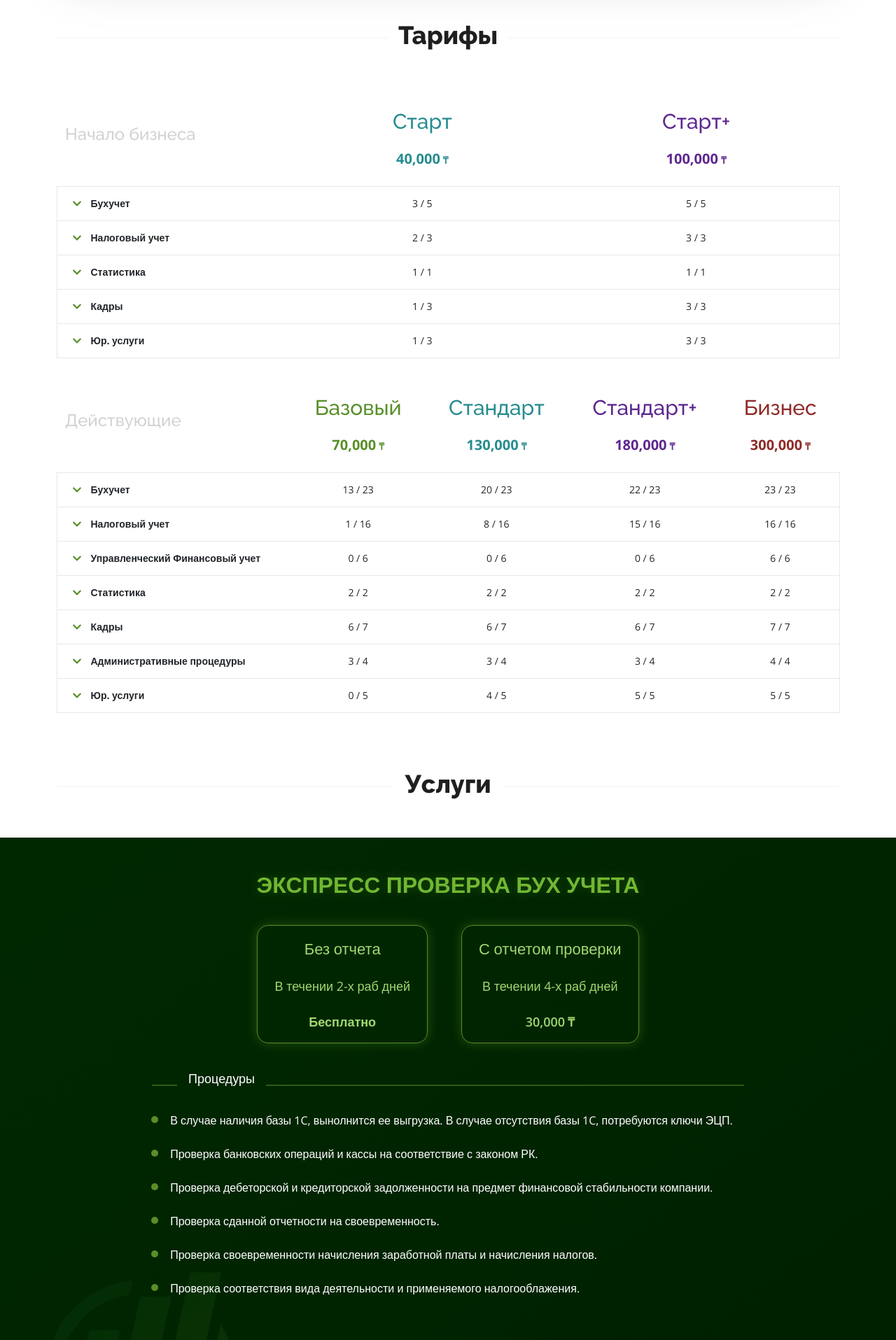
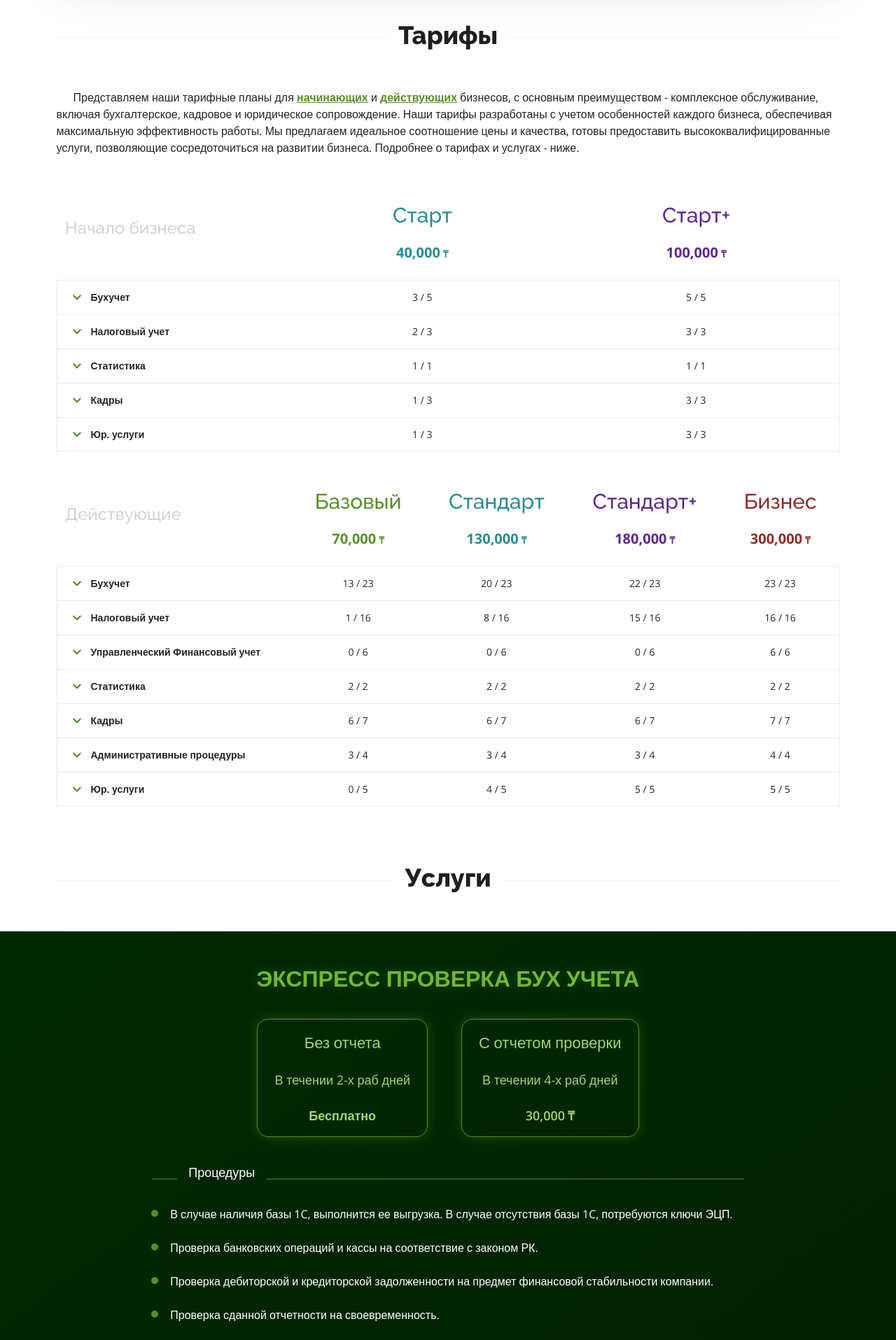
Before and after one commit to ReportPartner/Landing, a Next.js app: page / in a window 1280 px wide. Shown: the part 1320-3235 px from the top of the page at 70% size. Built offline with nearby package versions, Linux system fonts and the light colour scheme; a web font is replaced by a local one.

Commit message:
Text fixes and added descr to packages

```diff
--- a/src/components/PackagesTable/Packages.module.scss
+++ b/src/components/PackagesTable/Packages.module.scss
@@ -7,6 +7,16 @@
     justify-content: flex-start;
     align-items: center;
     gap: 24px;
+    .description {
+        text-indent: 24px;
+        font-size: 16px;
+        line-height: 24px;
+        a {
+            color: $green-400;
+            font-weight: 600;
+        }
+    }
+
     .packageRoot {
         width: 100%;
         .mainTitle, .title {
--- a/src/components/PackagesTable/index.tsx
+++ b/src/components/PackagesTable/index.tsx
@@ -197,8 +197,15 @@ const Subpackage = ({
 const PackagesTable = () => {
     return (
         <div className={styles.main}>
+            <p className={styles.description}>
+                Представляем наши тарифные планы для <a href={`#${ALL_PACKAGES[0].packageId}`}>начинающих</a> и <a href={`#${ALL_PACKAGES[1].packageId}`}>действующих</a> бизнесов, с основным преимуществом -
+                комплексное обслуживание, включая бухгалтерское, кадровое и юридическое сопровождение. Наши тарифы
+                разработаны с учетом особенностей каждого бизнеса, обеспечивая максимальную эффективность работы. Мы
+                предлагаем идеальное соотношение цены и качества, готовы предоставить высококвалифицированные услуги,
+                позволяющие сосредоточиться на развитии бизнеса. Подробнее о тарифах и услугах - ниже.
+            </p>
             {ALL_PACKAGES.map((packageRoot) => (
-                <div className={styles.packageRoot} key={packageRoot.packageId}>
+                <div className={styles.packageRoot} key={packageRoot.packageId} id={packageRoot.packageId}>
                     <div className={styles.tableContainer}>
                         <table className={styles.table}>
                             <thead className={styles.heading}>
--- a/src/components/Services/index.tsx
+++ b/src/components/Services/index.tsx
@@ -9,17 +9,17 @@ const Services = () => {
     const expressCheckUpPrice = 30000;
 
     const procedures = [
-        "В случае наличия базы 1C, вынолнится ее выгрузка. В случае отсутствия базы 1C, потребуются ключи ЭЦП.",
+        "В случае наличия базы 1C, выполнится ее выгрузка. В случае отсутствия базы 1C, потребуются ключи ЭЦП.",
         "Проверка банковских операций и кассы на соответствие с законом РК.",
-        "Проверка дебеторской и кредиторской задолженности на предмет финансовой стабильности компании.",
+        "Проверка дебиторской и кредиторской задолженности на предмет финансовой стабильности компании.",
         "Проверка сданной отчетности на своевременность.",
         "Проверка своевременности начисления заработной платы и начисления налогов.",
-        "Проверка соответствия вида деятельности и применяемого налогооблажения.",
+        "Проверка соответствия вида деятельности и применяемого налогообложения.",
     ];
 
     const results = [
         "Экспертное мнение по ведению бухгалтерского и налогового учета.",
-        "Рекомендации по исправлению некоректного ведения бухгалтерского и налогового учета.",
+        "Рекомендации по исправлению некорректного ведения бухгалтерского и налогового учета.",
         "Рекомендации по самым ключевым вопросам касательно вида деятельности.",
     ];
 
--- a/src/constants/constants.tsx
+++ b/src/constants/constants.tsx
@@ -1535,7 +1535,7 @@ export const TEAM_MEMBERS: TeamMemberInfoType[] = [
         fullname: "Комаровская Анастасия",
         image: "/portrait2.webp",
         position: "Ведущий бухгалтер",
-        subposition: "Профессиональный бухгалтер РК, бакалавр бухгалтерского учета, бакалавр – Организационная психология",
+        subposition: "Профессиональный бухгалтер РК, бакалавр – Бухгалтерского учета, бакалавр – Организационная психология",
         content: [
             [
                 "Опыт работы в крупных международных компаниях 6 лет",
```
Also changed, not shown: src/pages/index.tsx (+10 -5 lines).
